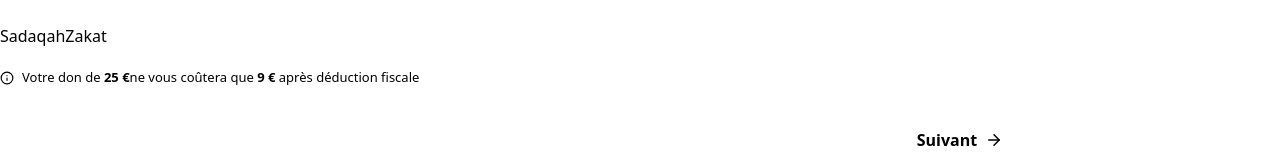
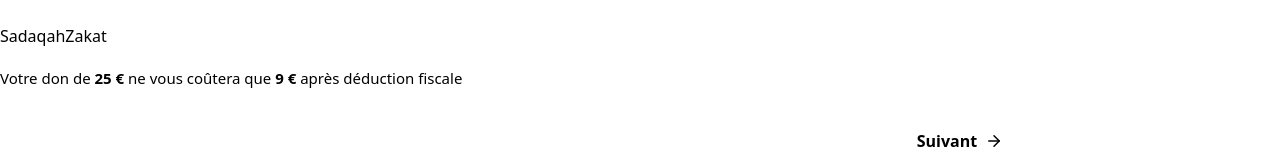
Before and after one commit to chaaaady/NeenaV3, a Next.js app: page /step-amount-v2 in a window 1280 px wide. Shown: the part 238-396 px from the top of the page. Built offline with nearby package versions, Linux system fonts and the light colour scheme.

Commit message:
V2: remove info icon; larger bold recap with amount + frequency and net; lifted button already applied

```diff
--- a/src/app/(don)/step-amount-v2/page.tsx
+++ b/src/app/(don)/step-amount-v2/page.tsx
@@ -3,7 +3,7 @@
 import { useState, useEffect } from "react";
 import { useFormContext } from "react-hook-form";
 import { useRouter } from "next/navigation";
-import { ArrowRight, Info } from "lucide-react";
+import { ArrowRight } from "lucide-react";
 import { AppBar, Stepper, Input, AmountDisplay, SideMenu, MosqueSelectorModal, SegmentedControl } from "@/components";
 import { formatEuro } from "@/lib/currency";
 import { DonationFormValues } from "@/lib/schema";
@@ -108,17 +108,10 @@
                 onChange={(v: string) => form.setValue("donationType", v as "Sadaqah" | "Zakat", { shouldDirty: true })}
               />
 
-              <div className="amount-grid-footer flex items-center gap-2 text-[13px] text-[var(--text-muted)] mt-1">
-                <Info size={14} />
-                <span>
-                  Votre don de <span className="font-[700] text-[var(--text)]">{formatEuro(values.amount)}</span>
-                  {values.frequency !== "Unique" ? (
-                    <>
-                      <span className="text-[var(--text)]">{values.frequency === "Vendredi" ? "/Vendredi" : "/mois"}</span>
-                    </>
-                  ) : null}
-                  ne vous coûtera que <span className="font-[700] text-[var(--text)]">{formatEuro(values.amount * 0.34)}</span> après déduction fiscale
-                </span>
+              <div className="amount-grid-footer text-[15px] text-[var(--text)] mt-1 leading-snug">
+                Votre don de <span className="font-[700]">{formatEuro(values.amount)}{values.frequency !== "Unique" ? (values.frequency === "Vendredi" ? "/Vendredi" : "/mois") : ""}</span>{" "}
+                ne vous coûtera que <span className="font-[700]">{formatEuro(values.amount * 0.34)}{values.frequency !== "Unique" ? (values.frequency === "Vendredi" ? "/Vendredi" : "/mois") : ""}</span>{" "}
+                après déduction fiscale
               </div>
             </div>
 
```
